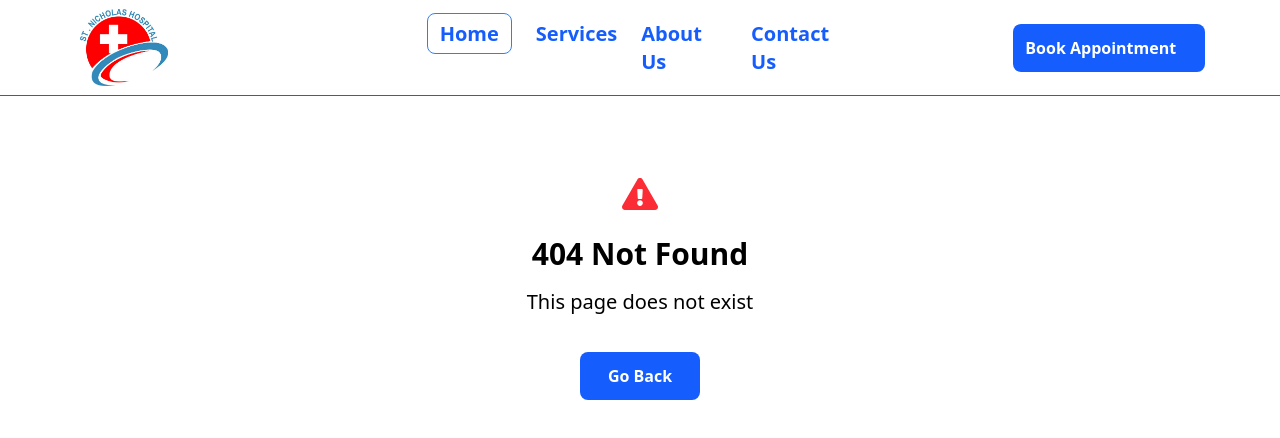
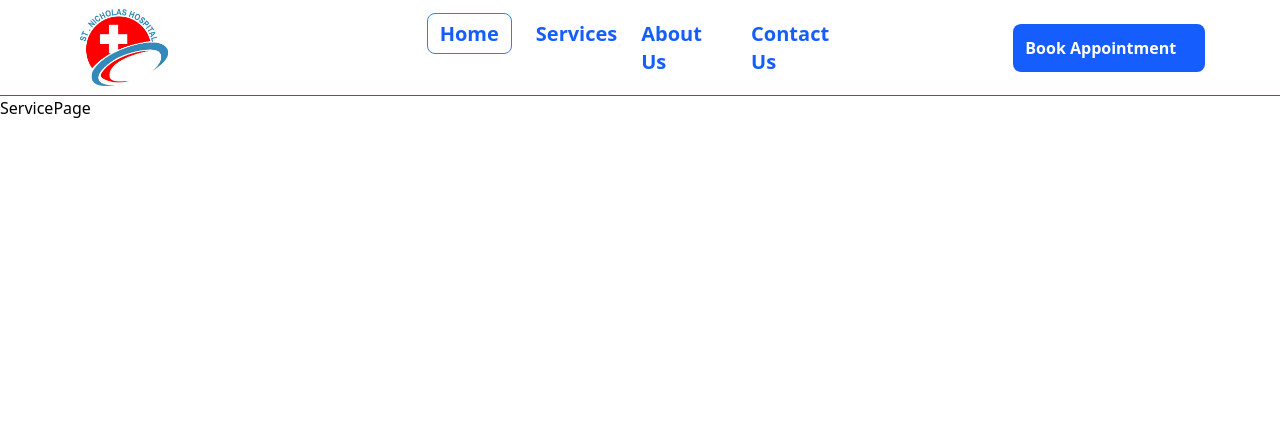
Before and after one commit to AsieduAmos/StNicholasGloryHosp, a React (Vite) app: page /services in a window 1280 px wide. Before the commit this address had no page. Shown: the top 438 px of the page. Built offline with nearby package versions, Linux system fonts and the light colour scheme.

Commit message:
servicepage file created

```diff
--- a/src/App.jsx
+++ b/src/App.jsx
@@ -8,11 +8,15 @@ import {
  } from 'react-router-dom'
  import MainLayout from './Layout/MainLayout'
  import HomePage from './pages/HomePage'
+ import ServicePage from './pages/ServicePage'
  import NotFoundPage from './pages/NotFoundPage'
+
+
 const router = createBrowserRouter(
   createRoutesFromElements(
     <Route path='/' element={<MainLayout />} >
     <Route index element={<HomePage />} />
+    <Route path='services' element={<ServicePage />} />
     <Route path='*' element={<NotFoundPage />} />
     </Route>
     )
--- a/src/components/NavBar.jsx
+++ b/src/components/NavBar.jsx
@@ -18,13 +18,13 @@ const NavBar = () => {
                        hover:border-blue-800" to="/">Home</Link>
         </li>
         <li>
-          <Link className="hover:text-blue-800" to="/NotFoundPage">Services</Link>
+          <Link className="hover:text-blue-800" to="services">Services</Link>
         </li>
         <li>
-          <Link className="hover:text-blue-800" to="/NotFoundPage">About Us</Link>
+          <Link className="hover:text-blue-800" to="about">About Us</Link>
         </li>
         <li>
-          <Link className="hover:text-blue-800" to="/NotFoundPage">Contact Us</Link>
+          <Link className="hover:text-blue-800" to="contact">Contact Us</Link>
         </li>
       </ul>
       <ul className="bg-blue-600 text-white sm:w-48 w-35 p-3 mx-auto sm:ml-40 ml-25 rounded-lg hover:bg-red-500 cursor-pointer">
--- /dev/null
+++ b/src/pages/ServicePage.jsx
@@ -0,0 +1,9 @@
+import React from 'react'
+
+const ServicePage = () => {
+  return (
+    <div>ServicePage</div>
+  )
+}
+
+export default ServicePage
```
